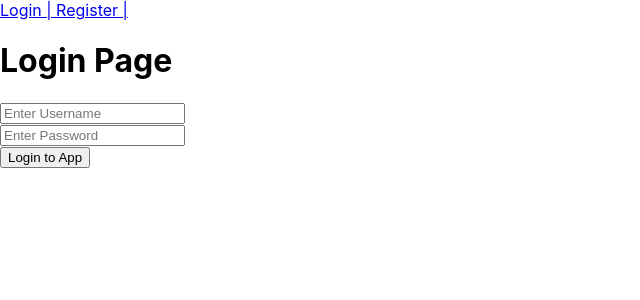
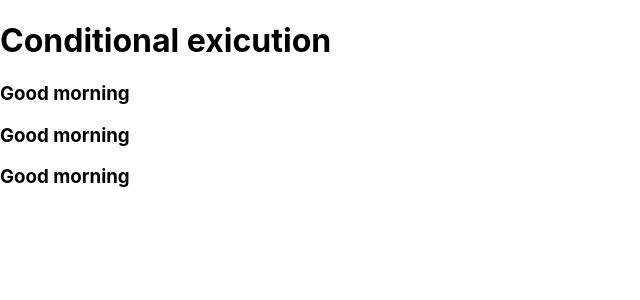
Before and after one commit to Patkalhrishikesh/mini-project, a React (Create React App) app: page / in a window 1280 px wide. Shown: the top 300 px of the page, without its empty margins (0-640 px from the left). Built offline with nearby package versions, Linux system fonts and the light colour scheme.

Commit message:
b11 condition

```diff
--- a/src/App.js
+++ b/src/App.js
@@ -1,92 +1,16 @@
 import { useState } from "react";
-import {
-  BrowserRouter,
-  Link,
-  Route,
-  Routes,
-  useNavigate,
-  useParams,
-  useLocation,
-} from "react-router-dom";
 
 export default function App() {
-  let preLoginList = ["/", "/login", "/register"];
-  let location = useLocation();
-
-  return (
-    <>
-      {/** Link is Secondary */}
-
-      {preLoginList.includes(location.pathname) && (
-        <div>
-          <Link to="/login">Login | </Link>
-          <Link to="/register">Register |</Link>
-        </div>
-      )}
-
-      {!preLoginList.includes(location.pathname) && (
-        <div>
-          <Link to="/welcome-home">Home | </Link>
-          <Link to="/welcome-home">Expore | </Link>
-          <Link to="/welcome-home">Messages </Link>
-        </div>
-      )}
-
-      <Routes>
-        <Route path="/" element={<Login />} />
-        <Route path="/login" element={<Login />} />
-        <Route path="/register" element={<Register />} />
-
-        <Route path="/welcome-home" element={<WelcomeHome />} />
-        <Route path="/explore" element={<WelcomeHome />} />
-        <Route path="/messages" element={<WelcomeHome />} />
-      </Routes>
-    </>
-  );
-}
-
-function Login() {
-  // SPECIAL FUNCTION :: HOOKS :: use...
-  let navigate = useNavigate();
-
-  const authenticate = () => {
-    // ....
-    navigate("/welcome-home");
-  };
-
+  let [active] = useState(true);
   return (
     <div>
-      <h1>Login Page</h1>
-      <div>
-        <div>
-          <input type="text" placeholder="Enter Username" />
-        </div>
-        <div>
-          <input type="password" placeholder="Enter Password" />
-        </div>
-        <div>
-          <input type="button" value="Login to App" onClick={authenticate} />
-        </div>
-      </div>
+      <h1>Conditional exicution</h1>
+
+      {active && <h3>Good morning</h3>}
+
+      {active && <h3>Good morning</h3>}
+
+      {active && <h3>Good morning</h3>}
     </div>
   );
 }
-
-function Register() {
-  return <div>Reigster Page</div>;
-}
-
-function WelcomeHome() {
-  let navigate = useNavigate();
-
-  const signOut = () => {
-    navigate("/login");
-  };
-
-  return (
-    <div>
-      <h1>Welcome home</h1>
-      <button onClick={signOut}>Sign Out</button>
-    </div>
-  );
-}
```
